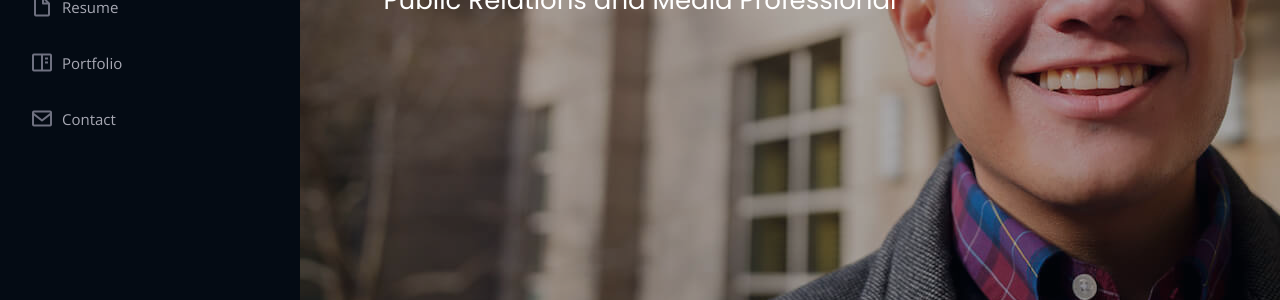
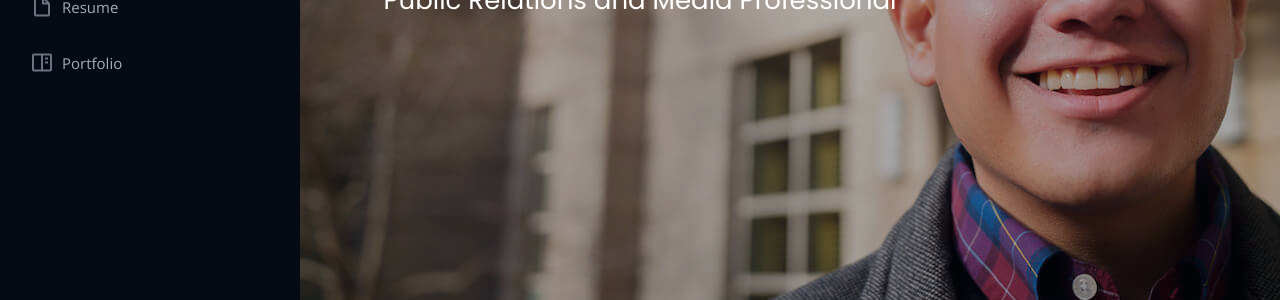
Before and after one commit to parguita/parguita.github.io, a Jekyll site: the page oscar/index.html, which Jekyll copies as it is, in a window 1280 px wide. Shown: the part 458-758 px from the top of the page. Built offline with Jekyll 4.4.1, drawn with Linux system fonts in a browser that asks for light colours.

Commit message:
remove contact from menu

```diff
--- a/oscar/index.html
+++ b/oscar/index.html
@@ -60,7 +60,6 @@
           <li><a href="#services" class="nav-link scrollto"><i class="bi bi-hand-thumbs-up"></i> <span>Professional Skills</span></a></li>
           <li><a href="#resume" class="nav-link scrollto"><i class="bx bx-file-blank"></i> <span>Resume</span></a></li>
           <li><a href="#portfolio" class="nav-link scrollto"><i class="bx bx-book-content"></i> <span>Portfolio</span></a></li>
-          <li><a href="#contact" class="nav-link scrollto"><i class="bx bx-envelope"></i> <span>Contact</span></a></li>
         </ul>
       </nav><!-- .nav-menu -->
     </div>
@@ -94,10 +93,6 @@
           </div>
           <div class="col-lg-8 pt-4 pt-lg-0 content" data-aos="fade-left">
             <h3>Public Relations and Media Professional</h3>
-            <!-- <p class="fst-italic">
-              Lorem ipsum dolor sit amet, consectetur adipiscing elit, sed do eiusmod tempor incididunt ut labore et dolore
-              magna aliqua.
-            </p> -->
             <div class="row">
               <div class="col-lg-6">
                 <ul>
@@ -1020,7 +1015,7 @@
             <div class="portfolio-wrap">
               <img src="assets/img/portfolio/social/14_small.png" class="img-fluid" alt="TikTok Video - Influencer Marketing Campaign – Head & Shoulders, P&G LADMAR, Porter Novelli Mexico, Steph Zelaya">
               <div class="portfolio-links">
-                <a href="assets/img/portfolio/social/14.mp4" data-gallery="socialGallery" class="portfolio-lightbox" title="IG: @emmaguerreroficial"><i class="bx bx-plus"></i></a>
+                <a href="assets/img/portfolio/social/14.mp4" data-gallery="socialGallery" class="portfolio-lightbox" title="TikTok Video - Influencer Marketing Campaign – Head & Shoulders, P&G LADMAR, Porter Novelli Mexico, Steph Zelaya"><i class="bx bx-plus"></i></a>
                 <a href="https://www.tiktok.com/@zelayasteph?lang=es"
                    title="More Details"
                    target="_blank"><i class="bx bx-link"></i></a>
```
